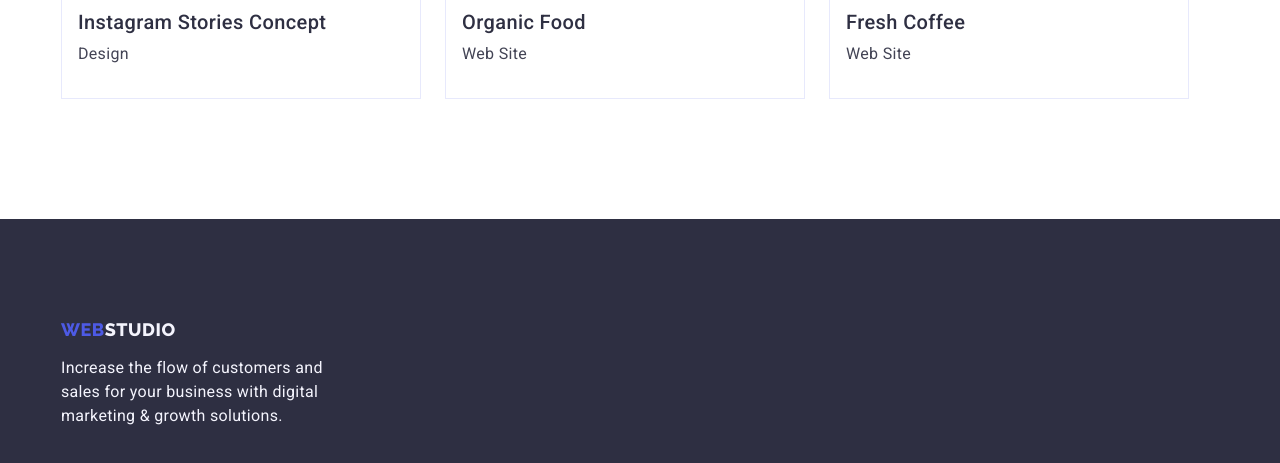
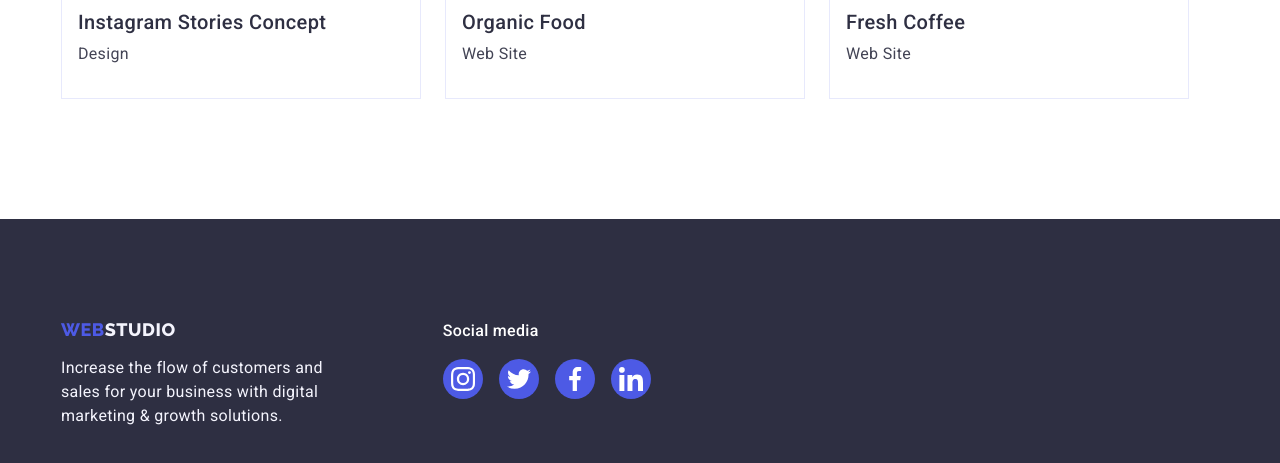
Before and after one commit to AngelaKoshel/goit-markup-hw-04, a plain HTML site: page portfolio.html in a window 1280 px wide. Shown: the part 1551-2014 px from the top of the page. Drawn offline with Linux system fonts and the light colour scheme.

```diff
--- a/css/styles.css
+++ b/css/styles.css
@@ -23,6 +23,7 @@ header {
     border-bottom: 1px solid #E7E9FC;
     padding-top: 24px;
     padding-bottom: 24px;
+    box-shadow: 0px 1px 1px rgba(46, 47, 66, 0.16), 0px 1px 6px rgba(46, 47, 66, 0.08);
 }
 .visually-hidden {
     position: absolute;
@@ -262,6 +263,8 @@ img {
 .team-item {
     list-style-type: none;
     background-color: var(--color-white, #FFFFFF);
+    box-shadow: 0px 1px 6px rgba(46, 47, 66, 0.08), 0px 1px 1px rgba(46, 47, 66, 0.16), 0px 2px 1px rgba(46, 47, 66, 0.08);
+    border-radius: 0px 0px 4px 4px;
 }
 .team-title-three{
     color: var(--color-grey, #2e2f42);
@@ -323,6 +326,9 @@ img {
     font-size: 36px;
     line-height: 1.11;
     margin-bottom: 72px;
+    font-family: 'Roboto';
+    color: #2E2F42;
+    letter-spacing: 0.02em;
 }
 
 .customers-list {
@@ -352,9 +358,7 @@ img {
 .customers-link:is(:hover, :focus){
     border: 1px solid var(--hover-focus-color, #404bbf);
 }
-/* .customers-link:is(:hover, :focus) > .customers-icon{
-    fill: #404bbf;
-} */
+
 .customers-link:hover > .customers-icon{
     fill: #404bbf;
 }
@@ -386,22 +390,6 @@ img {
     border-radius: 4px;
     width: 'fit-content';
 }
-/* Не розумію для чого тут ордер чи взагалі правильно його зробила.
-.order-zero{
-    order: 0;
-}
-.order-one{
-    order: 1;
-}
-.order-two{
-    order: 2;
-}
-.order-three{
-    order: 3;
-}
-.order-four{
-    order: 4;
-} */
 
 .filters-btn:is(:hover, :focus) {
     background-color: #404BBF;
@@ -450,7 +438,6 @@ img {
 .footer-box{
     display: flex;
     flex-direction: column;
-    /* max-width: 50%;  */
 }
 .footer-logo {
     font-family: "Raleway", sans-serif;
@@ -470,9 +457,15 @@ img {
     margin-top: 16px;
     line-height: 1.5;
 }
-.footer-social {}
+.footer-social {
+    margin-left: 120px;
+}
 
-.footer-social-list {}
+.footer-social-list {
+    display: flex;
+    gap: 16px;
+    margin-top: 16px;
+}
 
 .footer-social-item {
     width: 40px;
@@ -487,10 +480,21 @@ img {
     display: flex;
     align-items: center;
     justify-content: center;
-    gap: 24px;
+
 }
 
 .footer-social-icons {
     width: 24px;
     height: 24px;
-    fill: #ffffff;}
+    fill: #ffffff;
+}
+.footer-social-title{
+    font-weight: 500;
+    font-size: 16px;
+    line-height: 1.5;
+    color: #FFFFFF;
+    letter-spacing: 0.02em;
+}
+.footer-social-link:is(:hover,:focus){
+    background-color: #31D0AA;
+}
--- a/portfolio.html
+++ b/portfolio.html
@@ -205,6 +205,7 @@
     </main>
     <footer class="footer">
       <div class="container">
+        <div class="footer-info">
           <div class="footer-box">
             <a href="./index.html" class="footer-logo link">
               Web<span class="footer-span">Studio</span>
@@ -215,6 +216,40 @@
               marketing & growth solutions.
             </p>
           </div>
+          <div class="footer-social">
+            <h2 class="footer-social-title">Social media</h2>
+            <ul class="footer-social-list list">
+              <li class="footer-social-item">
+                <a href="" class="footer-social-link">
+                  <svg class="footer-social-icons">
+                    <use href="./images/icons.svg#icon-instagram"></use>
+                  </svg>
+                </a>
+              </li>
+              <li class="footer-social-item">
+                <a href="" class="footer-social-link">
+                  <svg class="footer-social-icons">
+                    <use href="./images/icons.svg#icon-twitter"></use>
+                  </svg>
+                </a>
+              </li>
+              <li class="footer-social-item">
+                <a href="" class="footer-social-link">
+                  <svg class="footer-social-icons">
+                    <use href="./images/icons.svg#icon-facebook"></use>
+                  </svg>
+                </a>
+              </li>
+              <li class="footer-social-item">
+                <a href="" class="footer-social-link">
+                  <svg class="footer-social-icons">
+                    <use href="./images/icons.svg#icon-linkedin"></use>
+                  </svg>
+                </a>
+              </li>
+            </ul>
+          </div>
+        </div>
       </div>
     </footer>
   </body>
```
Also changed, not shown: index.html (+3 -3 lines). Lines whose indentation alone changed are shown as unchanged.
